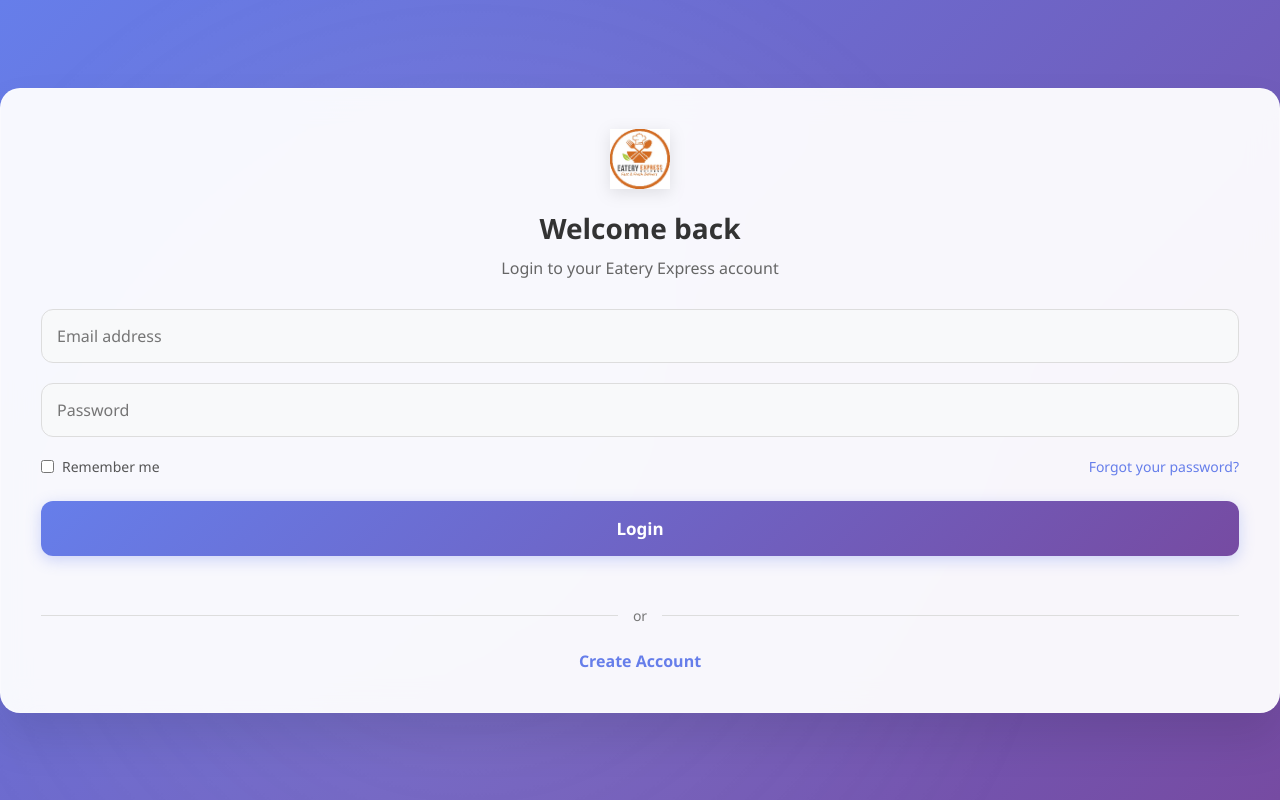
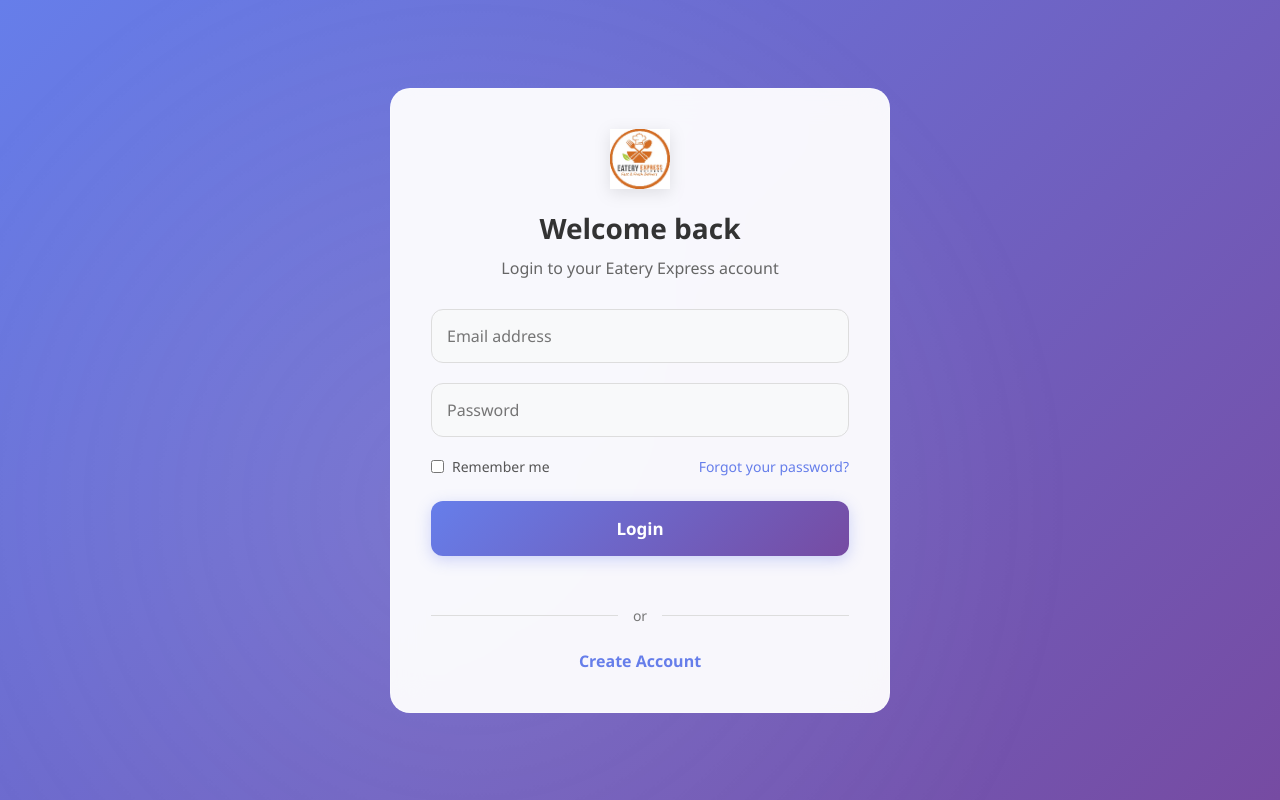
Before and after one commit to brightledor/e-commerce, a Django app: page / in a window 1280 px wide. Run offline with Django 5.2, Linux system fonts and the light colour scheme; data comes from the database, SQL or seed files in the repository.

Commit message:
Update login.css

```diff
--- a/App/static/login.css
+++ b/App/static/login.css
@@ -46,7 +46,8 @@
             border-radius: 20px;
             padding: 40px;
             width: 100%;
-
+            max-width: 500px;
+            height:100vh
             box-shadow: 0 25px 45px rgba(0, 0, 0, 0.1);
             text-align: center;
             animation: fadeInUp 0.8s ease-out;
```
